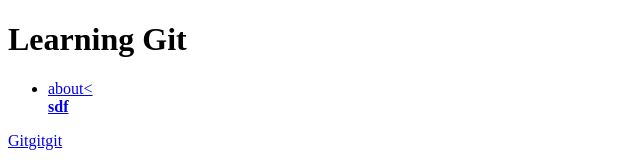
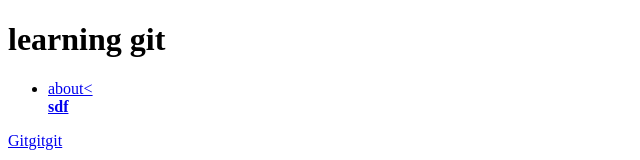
Before and after one commit to AhnDogeon/learn_git_prj, a plain HTML site: page index.html in a window 1280 px wide. Shown: the top 160 px of the page, without its empty margins (0-640 px from the left). Drawn offline with Linux system fonts and the light colour scheme.

Commit message:
lower case

```diff
--- a/index.html
+++ b/index.html
@@ -7,7 +7,7 @@
     <title>Learn git!</title>
 </head>
 <body>
-    <h1>Learning Git</h1>
+    <h1>learning git</h1>
     <ul>
         <li><a href="./about.html">about<</li>
         <b>sdf</b>
```
